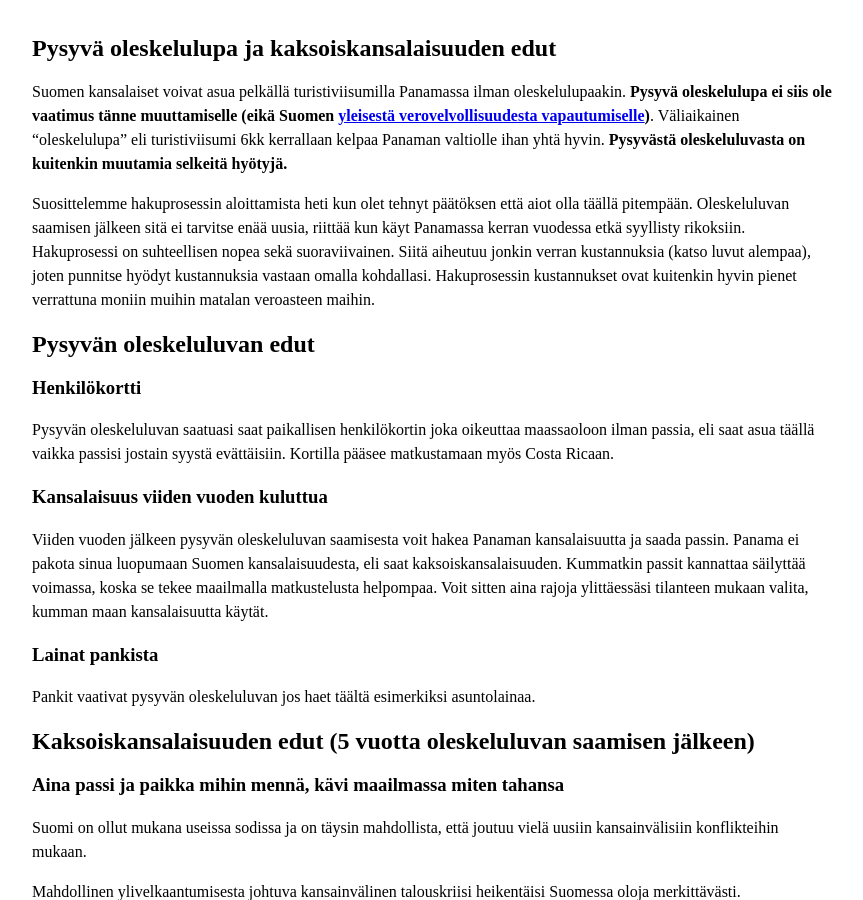
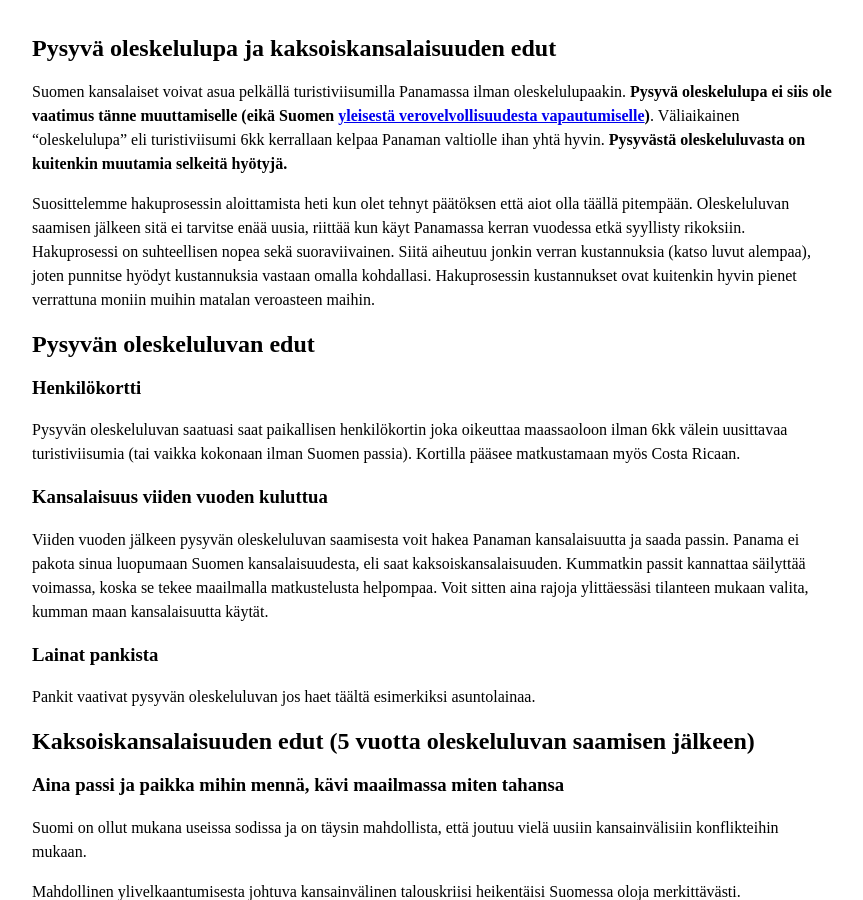
Before and after one commit to pitkonaarinparatiisi/pitkonaarinparatiisi.github.io, a Jekyll site: the page built from pysyva-oleskelulupa.md, in a window 1280 px wide and 900 px high. Shown: the whole window, without its empty margins (208-1071 px from the left). Built offline with Jekyll 4.4.1, drawn with Linux system fonts in a browser that asks for light colours; our own code applies the rules of GitHub Pages for plain Markdown files.

Commit message:
Update pysyva-oleskelulupa.md

```diff
--- a/pysyva-oleskelulupa.md
+++ b/pysyva-oleskelulupa.md
@@ -8,7 +8,7 @@
 
 ### Henkilökortti
 
-Pysyvän oleskeluluvan saatuasi saat paikallisen henkilökortin joka oikeuttaa maassaoloon ilman passia, eli saat asua täällä vaikka passisi jostain syystä evättäisiin. Kortilla pääsee matkustamaan myös Costa Ricaan.
+Pysyvän oleskeluluvan saatuasi saat paikallisen henkilökortin joka oikeuttaa maassaoloon ilman 6kk välein uusittavaa turistiviisumia (tai vaikka kokonaan ilman Suomen passia). Kortilla pääsee matkustamaan myös Costa Ricaan.
 
 ### Kansalaisuus viiden vuoden kuluttua
 
```
